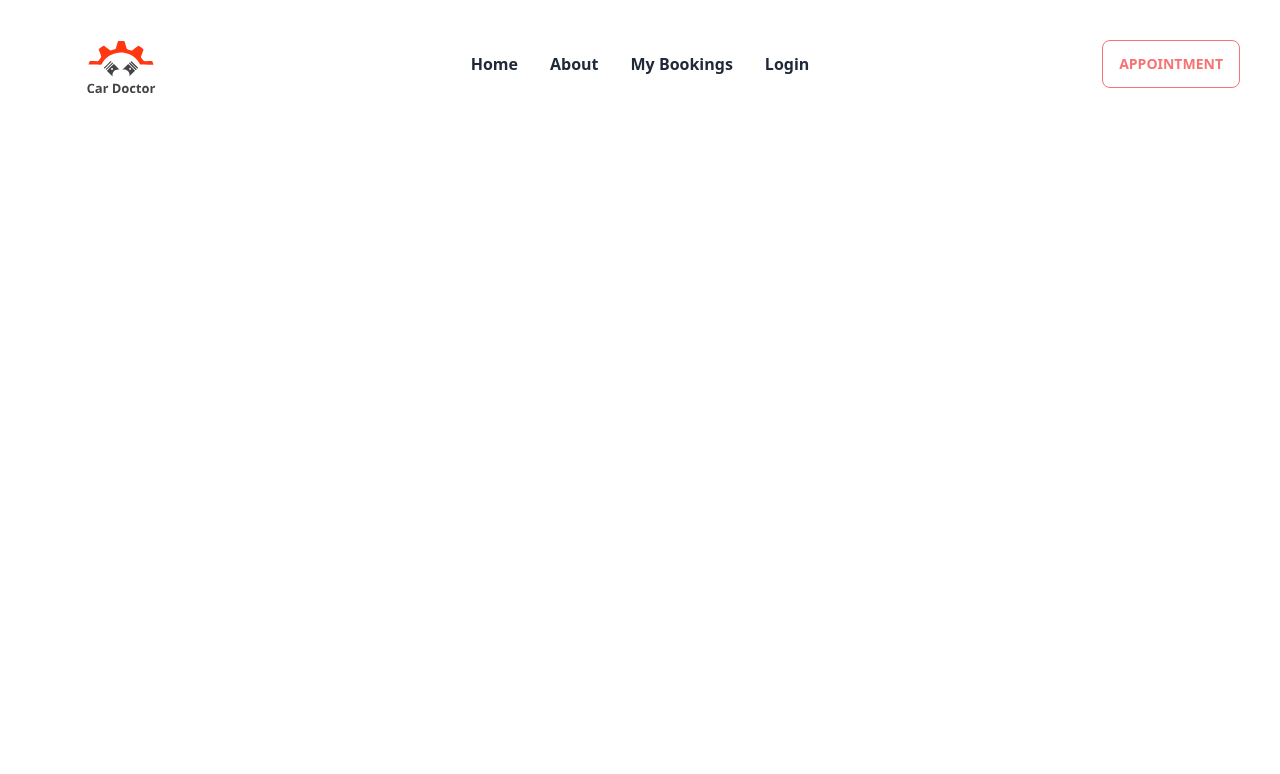
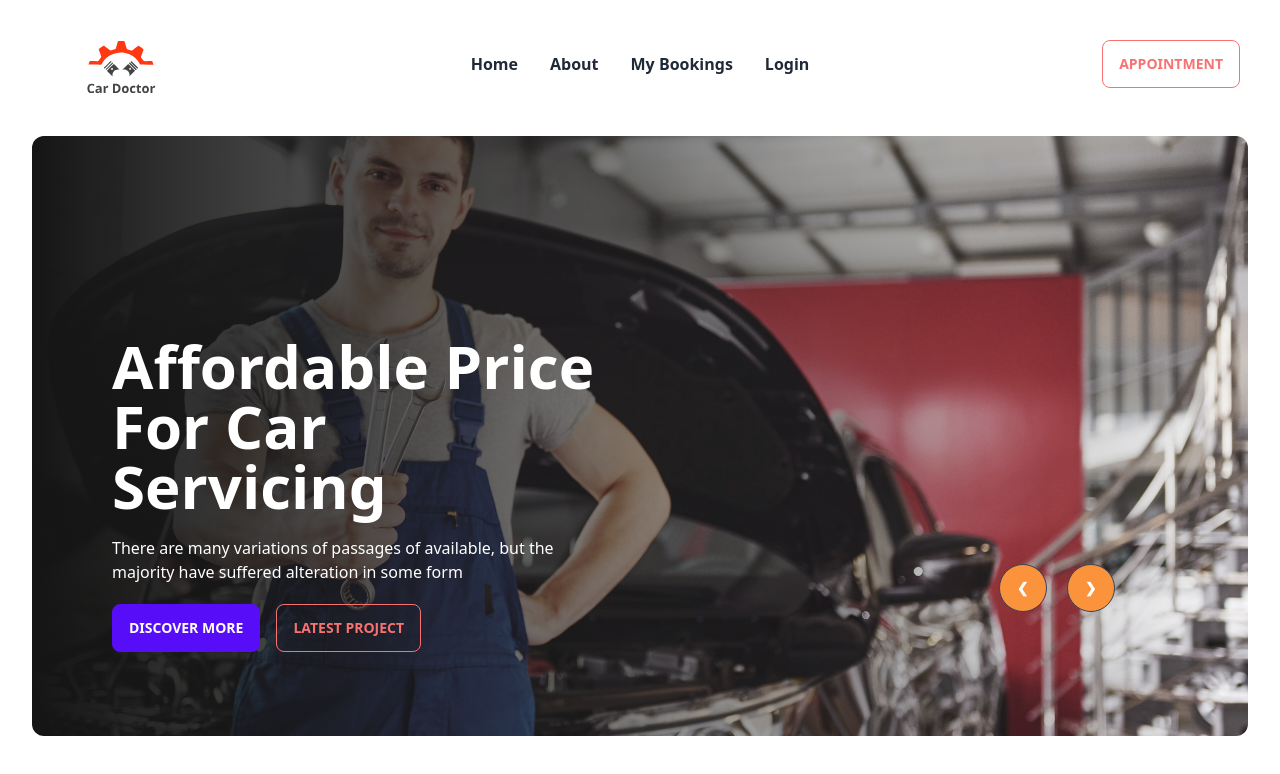
Before and after one commit to AltafHusain22/car-doctor-client, a React (Vite) app: page / in a window 1280 px wide. Shown: the top 774 px of the page. Built offline with nearby package versions, Linux system fonts and the light colour scheme.

Commit message:
slider section added with fully responsive

```diff
--- a/src/pages/Home/components/Hero/Hero.jsx
+++ b/src/pages/Home/components/Hero/Hero.jsx
@@ -0,0 +1,116 @@
+import React from "react";
+import slide1 from "../../../../../public/assets/images/banner/1.jpg";
+import slide2 from "../../../../../public/assets/images/banner/2.jpg";
+import slide3 from "../../../../../public/assets/images/banner/3.jpg";
+
+const Hero = () => {
+  return (
+    <div className="carousel w-full mt-10 rounded-xl  ">
+      {/* slide-1 */}
+      <div id="slide1" className="carousel-item relative w-full h-[600px]  ">
+        <img src={slide1} className="w-full object-cover" />
+
+        {/* slide-controller */}
+        <div className=" absolute bg-gradient-to-r from-[#151515] to-[rgba(21, 21, 21, 0) 100%)] h-full w-full">
+          <div className="absolute top-1/3 md:ml-20 ml-4 ">
+            <div className="md:w-1/2 w-11/12 ">
+              <h2 className="text-4xl lg:text-6xl md:text-4xl text-white font-bold text-start mb-5 ">
+                Affordable Price For Car Servicing
+              </h2>
+              <p className="text-white text-start mb-5">
+                There are many variations of passages of available, but the
+                majority have suffered alteration in some form
+              </p>
+
+              <div className="flex gap-4">
+                <button className="btn btn-primary">Discover More</button>
+                <button className="btn btn-outline btn-error">
+                  Latest Project
+                </button>
+              </div>
+            </div>
+            <div className="absolute flex gap-5 md:right-0 right-3 mt-10 md:bottom-10 ">
+              <a href="#slide1" className="btn bg-orange-400 btn-circle">
+                ❮
+              </a>
+              <a href="#slide2" className="btn btn-circle bg-orange-400">
+                ❯
+              </a>
+            </div>
+          </div>
+        </div>
+      </div>
+      {/* slide-2 */}
+      <div id="slide2" className="carousel-item relative w-full h-[600px]  ">
+        <img src={slide2} className="w-full object-cover" />
+
+        {/* slide-controller */}
+        <div className=" absolute bg-gradient-to-r from-[#151515] to-[rgba(21, 21, 21, 0) 100%)] h-full w-full">
+          <div className="absolute top-1/3 md:ml-20 ml-4 ">
+            <div className="md:w-1/2 w-11/12 ">
+              <h2 className="text-4xl lg:text-6xl md:text-4xl text-white font-bold text-start mb-5 ">
+                Affordable Price For Car Servicing
+              </h2>
+              <p className="text-white text-start mb-5">
+                There are many variations of passages of available, but the
+                majority have suffered alteration in some form
+              </p>
+
+              <div className="flex gap-4">
+                <button className="btn btn-primary">Discover More</button>
+                <button className="btn btn-outline btn-error">
+                  Latest Project
+                </button>
+              </div>
+            </div>
+            <div className="absolute flex gap-5 md:right-0 right-3 mt-10 md:bottom-10 ">
+              <a href="#slide1" className="btn bg-orange-400 btn-circle">
+                ❮
+              </a>
+              <a href="#slide3" className="btn btn-circle bg-orange-400">
+                ❯
+              </a>
+            </div>
+          </div>
+        </div>
+      </div>
+      {/* slide-3 */}
+      <div id="slide3" className="carousel-item relative w-full h-[600px]  ">
+        <img src={slide3} className="w-full object-cover" />
+
+        {/* slide-controller */}
+        <div className=" absolute bg-gradient-to-r from-[#151515] to-[rgba(21, 21, 21, 0) 100%)] h-full w-full">
+          <div className="absolute top-1/3 md:ml-20 ml-4 ">
+            <div className="md:w-1/2 w-11/12 ">
+              <h2 className="text-4xl lg:text-6xl md:text-4xl text-white font-bold text-start mb-5 ">
+                Affordable Price For Car Servicing
+              </h2>
+              <p className="text-white text-start mb-5">
+                There are many variations of passages of available, but the
+                majority have suffered alteration in some form
+              </p>
+
+              <div className="flex gap-4">
+                <button className="btn btn-primary">Discover More</button>
+                <button className="btn btn-outline btn-error">
+                  Latest Project
+                </button>
+              </div>
+            </div>
+            <div className="absolute flex gap-5 md:right-0 right-3 mt-10 md:bottom-10 ">
+              <a href="#slide2" className="btn bg-orange-400 btn-circle">
+                ❮
+              </a>
+              <a href="#slide3" className="btn btn-circle bg-orange-400">
+                ❯
+              </a>
+            </div>
+          </div>
+        </div>
+      </div>
+
+    </div>
+  );
+};
+
+export default Hero;
--- a/src/pages/Home/components/Home.jsx
+++ b/src/pages/Home/components/Home.jsx
@@ -1,9 +1,10 @@
 import React from 'react';
+import Hero from './Hero/Hero';
 
 const Home = () => {
 	return (
 		<div>
-
+			<Hero></Hero>
 		</div>
 	);
 };
```
